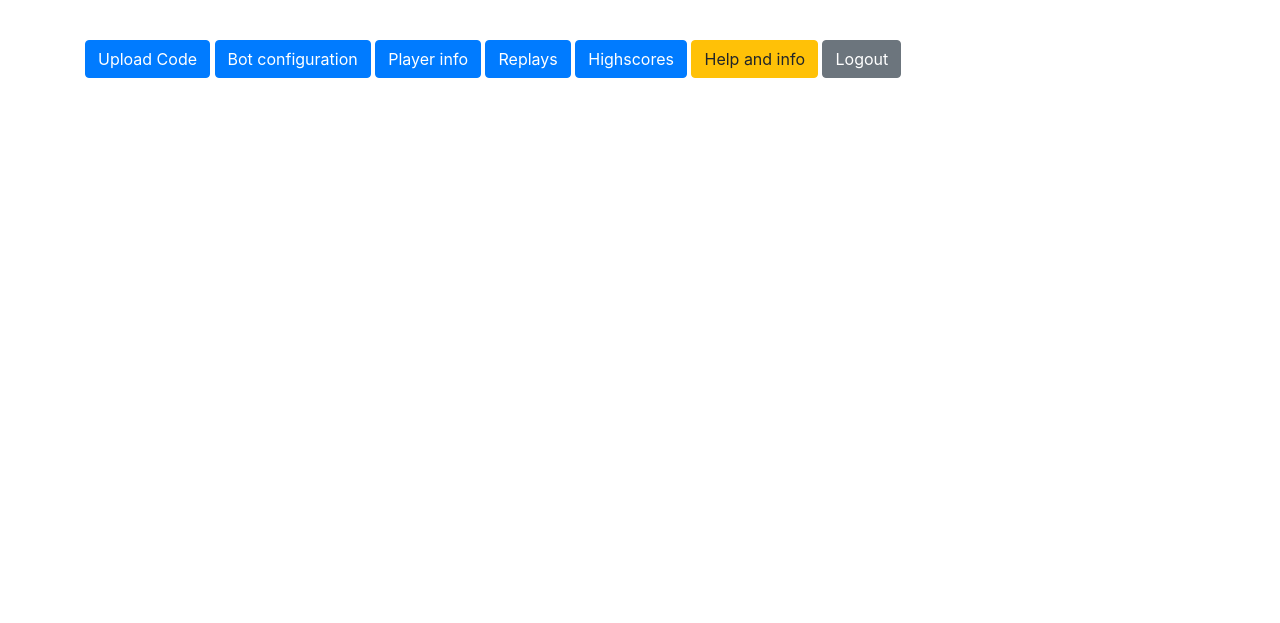
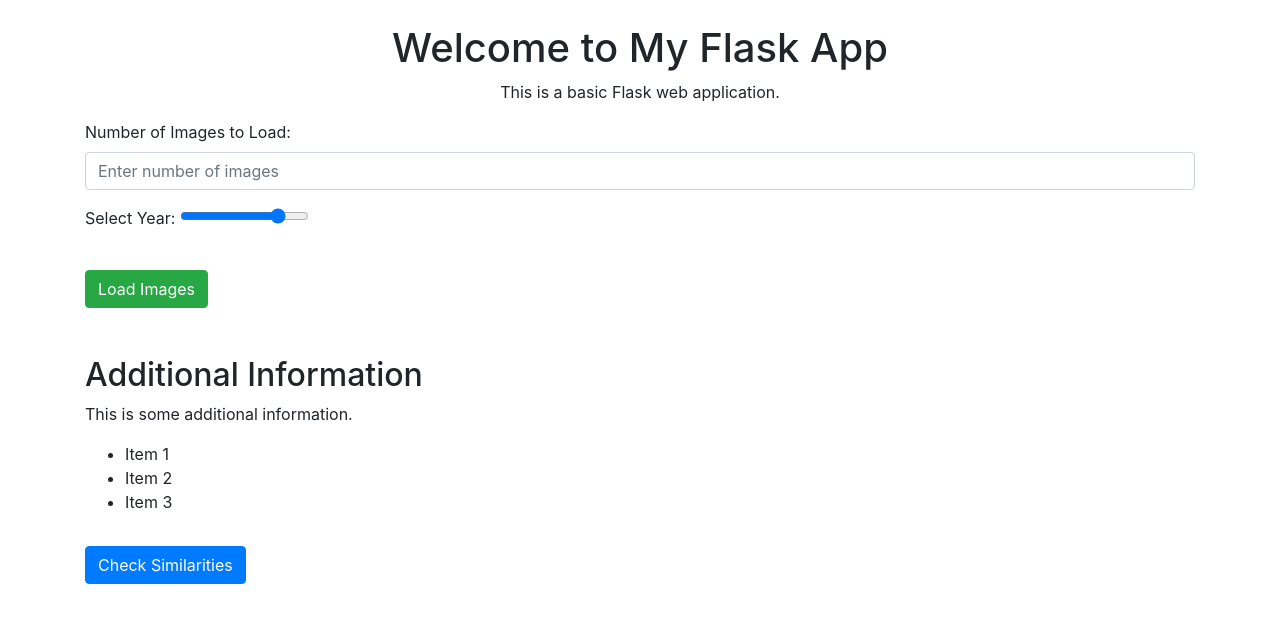
Before and after one commit to adraco007/HACKUPC2024, a Flask app: page / in a window 1280 px wide. Shown: the top 623 px of the page. Run offline with Flask 3, Linux system fonts and the light colour scheme; some libraries are stand-ins or nearby versions.

Commit message:
maybe index

```diff
--- a/templates/index.html
+++ b/templates/index.html
@@ -9,28 +9,61 @@
 
   <body>
     <div class="container">
-      <h1 class="text-center mt-4" id="welcome_text"></h1>
+      <h1 class="text-center mt-4">Welcome to My Flask App</h1>
+      <p class="text-center">This is a basic Flask web application.</p>
 
-      <!-- Button to update code -->
-      <button class="btn btn-primary mt-3" onclick="upload_code()">Upload Code</button>
+      <form>
+        <div class="mb-3">
+            <label for="imageCountInput" class="form-label">Number of Images to Load:</label>
+            <input type="number" class="form-control" id="imageCountInput" placeholder="Enter number of images">
+        </div>
+        <div class="mb-3">
+            <label for="yearSlider" class="form-label">Select Year:</label>
+            <input type="range" class="form-range" id="yearSlider" min="2000" max="2025" step="1" value="2020">
+        </div>
+        <button type="submit" class="btn btn-success mt-3">Load Images</button>
+      </form>
 
-      <!-- Button to view bot configuration -->
-      <button class="btn btn-primary mt-3" onclick="bot_config()">Bot configuration</button>
+      <div class="mt-5">
+          <h2>Additional Information</h2>
+          <p>This is some additional information.</p>
+          <ul>
+              <li>Item 1</li>
+              <li>Item 2</li>
+              <li>Item 3</li>
+          </ul>
+      </div>
 
-      <!-- Button to view player info -->
-      <button class="btn btn-primary mt-3" onclick="player_info()">Player info</button>
+      <!-- Button to check similarities -->
+      <button id="checkSimilaritiesBtn" class="btn btn-primary mt-3">Check Similarities</button>
 
-      <!-- Button to view replays -->
-      <button class="btn btn-primary mt-3" onclick="replays()">Replays</button>
+      <!-- Bar to display selection status -->
+      <div id="selectionBar" class="mt-3">
+        <!-- Bar will be displayed here -->
+      </div>
 
-      <!-- Button to view highscores -->
-      <button class="btn btn-primary mt-3" onclick="highscores()">Highscores</button>
-
-      <!-- Button to the help page -->
-      <button class="btn btn-warning mt-3" onclick="help()">Help and info</button>
-
-      <!-- Button to logout -->
-      <button class="btn btn-secondary mt-3" onclick="logout()">Logout</button>
+      <!-- Script to handle button click and update selection bar -->
+      <script>
+        document.getElementById('checkSimilaritiesBtn').addEventListener('click', function() {
+          // Call random selector
+          fetch('/select_images')
+            .then(response => response.json())
+            .then(data => {
+              // Update selection bar
+              let selectionBar = document.getElementById('selectionBar');
+              selectionBar.innerHTML = ''; // Clear previous content
+              data.imagesToTake.forEach(status => {
+                let color = status === 1 ? 'green' : 'red';
+                let div = document.createElement('div');
+                div.style.width = '20px';
+                div.style.height = '20px';
+                div.style.backgroundColor = color;
+                div.style.display = 'inline-block';
+                selectionBar.appendChild(div);
+              });
+            });
+        });
+      </script>
     </div>
 
   </body>
```
Also changed, not shown: src/random_image_selector.py (added, +24 -0 lines), templates/layout.html (deleted).
